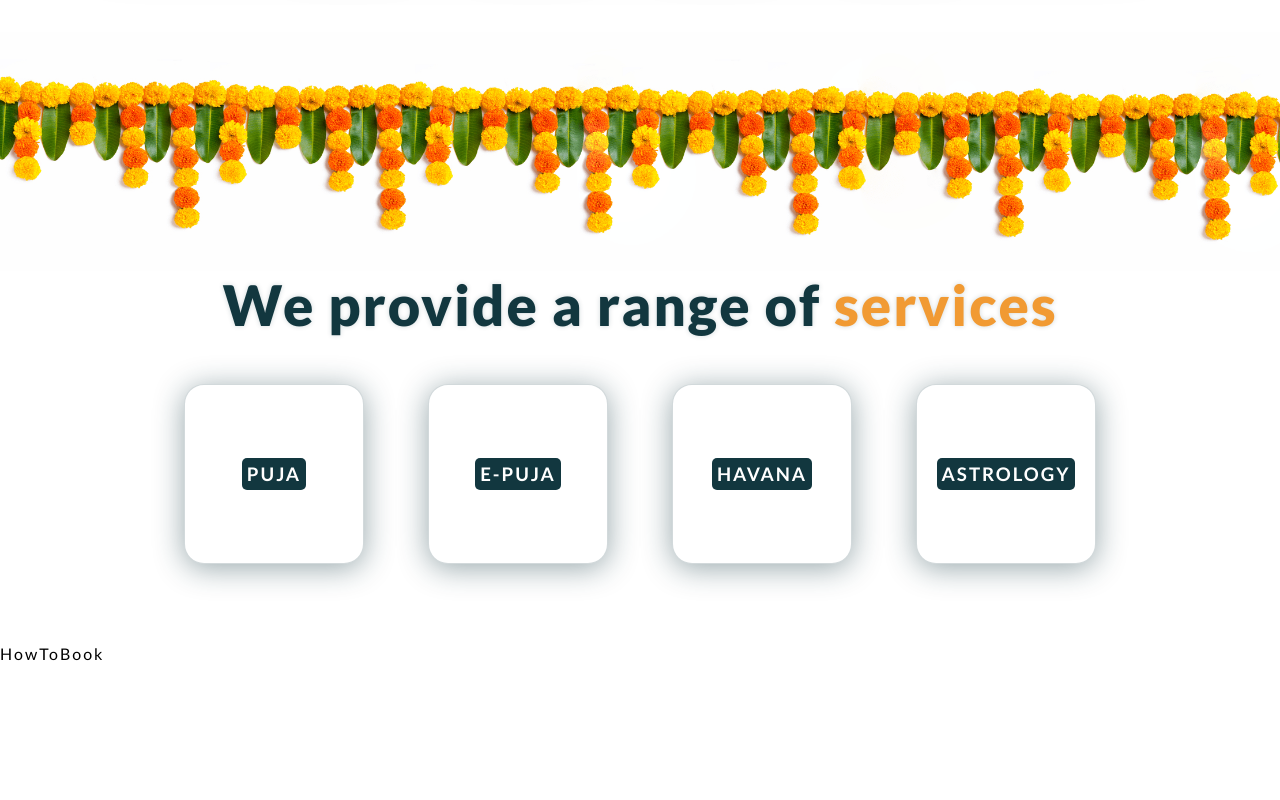
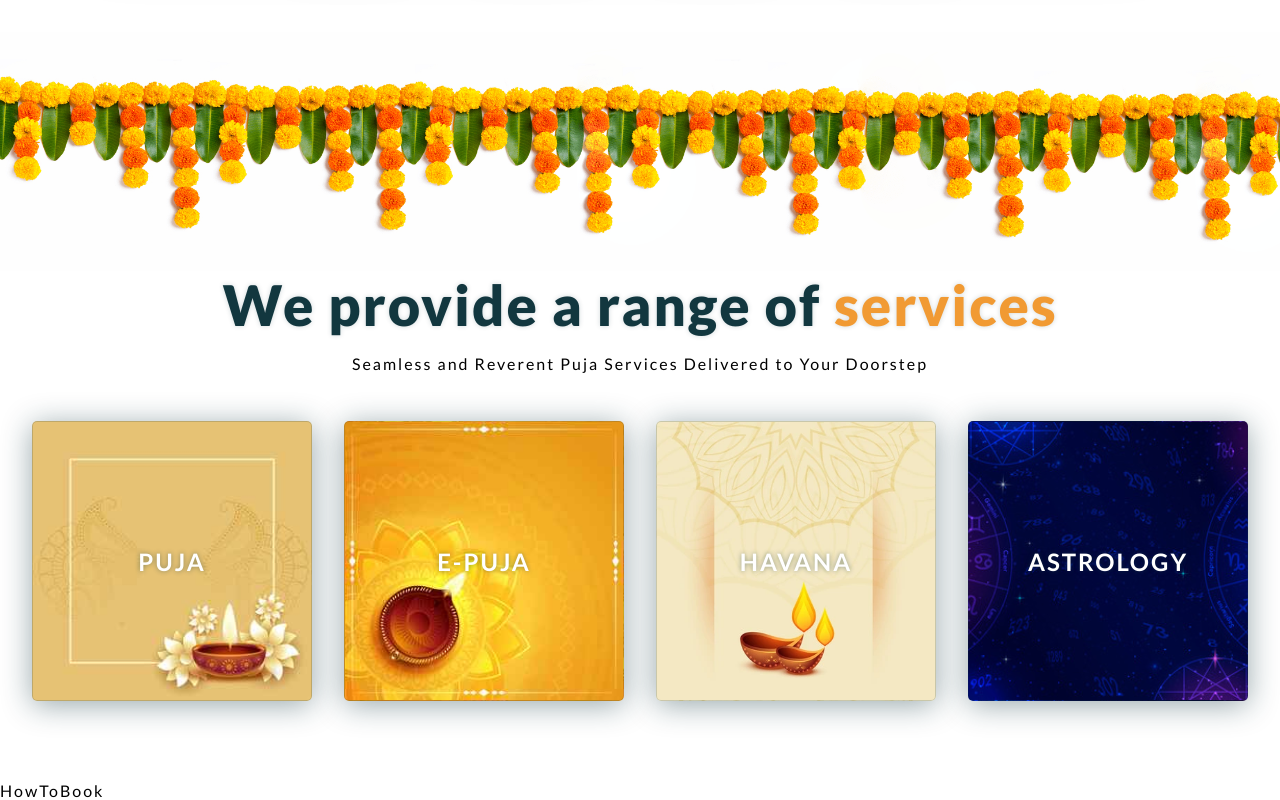
Before and after one commit to KulkarniShrinivas/Pandit-website, a React (Vite) app: page / in a window 1280 px wide. Shown: the part 2039-2839 px from the top of the page. Before the commit the page ends 2702 px from the top, so only its background shows below. Built offline with nearby package versions, Linux system fonts and the light colour scheme.

Commit message:
fix: range of services

```diff
--- a/src/components/card-tilt/cardTilt.jsx
+++ b/src/components/card-tilt/cardTilt.jsx
@@ -8,17 +8,9 @@ const CardTilt = (props) => {
     <Tilt>
       <Box
         sx={{
-          "&::before": {
-            content: `""`,
-            background: `url(${props.img})`,
-            position: "absolute",
-            top: "0",
-            left: "0",
-            width: "100%",
-            height: "100%",
-            backgroundSize: "cover",
-            backgroundPosition: "center",
-          },
+          background: `url(${props.img})`,
+          backgroundSize: "cover",
+          backgroundPosition: "center",
         }}
         className="tilt-card"
       >
--- a/src/components/card-tilt/cardTilt.scss
+++ b/src/components/card-tilt/cardTilt.scss
@@ -6,7 +6,7 @@
   text-align: center;
   background-color: white;
   border: 1px solid var(--primary-color-extraLight);
-  border-radius: 20px;
+  border-radius: 5px;
   box-shadow: 0px 4px 30px var(--primary-color-light);
   backdrop-filter: blur(5px);
   padding: 40px 10px;
@@ -22,31 +22,20 @@
     z-index: 2;
 
     padding: 5px;
-    border-radius: 5px;
+    border-radius: 3px;
 
-    background-color: var(--primary-color);
     .card-tilt-tag {
       color: white;
+      text-shadow: 0 0 5px var(--primary-color-light);
+      font-size: 1.5rem;
     }
   }
   transition: all 1s;
 }
-.tilt-card::before {
-  background-color: white; /* Fallback color if the image is slow to load */
-  opacity: 0; /* Initially transparent */
-  transition: opacity 0.5s !important;
-  border-radius: 20px;
-}
 
-.tilt-card:hover::before,
-.tilt-card:focus::before {
-  opacity: 1;
-}
-
-.card-tilt-heading:hover,
-.card-tilt-heading:focus {
-  background-color: var(--secondary-color);
-  .card-tilt-tag {
-    color: var(--primary-color);
+@media (min-width: 800px) {
+  .tilt-card {
+    width: 280px;
+    height: 280px;
   }
 }
--- a/src/components/range-of-services/index.jsx
+++ b/src/components/range-of-services/index.jsx
@@ -23,6 +23,7 @@ const RangeOfServices = () => {
         <h2>
           We provide a range of <span>services</span>
         </h2>
+        <p>Seamless and Reverent Puja Services Delivered to Your Doorstep</p>
       </div>
       <div className="services-list">
         {rangeData.map((r, index) => (
--- a/src/components/range-of-services/servicesRange.scss
+++ b/src/components/range-of-services/servicesRange.scss
@@ -7,19 +7,24 @@
 
   .services-heading {
     width: 100%;
+    text-align: center;
+    margin-bottom: 3em;
     h2 {
       margin-top: 0;
       padding: 0 1rem;
       font-size: 2rem;
-      text-align: center;
       color: var(--primary-color);
       font-weight: 800;
       text-shadow: 0 0 5px var(--primary-color-extraLight);
-
+      margin: 0 0 1rem;
       span {
         transform: skew(0);
         color: var(--secondary-color);
       }
+    }
+
+    p {
+      margin-top: 0;
     }
   }
 
@@ -33,10 +38,9 @@
     display: flex;
     align-items: center;
     justify-content: center;
-    gap: 4rem;
+    gap: 2rem;
     flex-wrap: wrap;
-    margin-top: 1rem;
-    margin-bottom: 5rem;
+    margin: 1rem 1rem 5rem;
   }
 }
 
```
Also changed, not shown: 1 other file (tests, documents, lock files or other folders).
